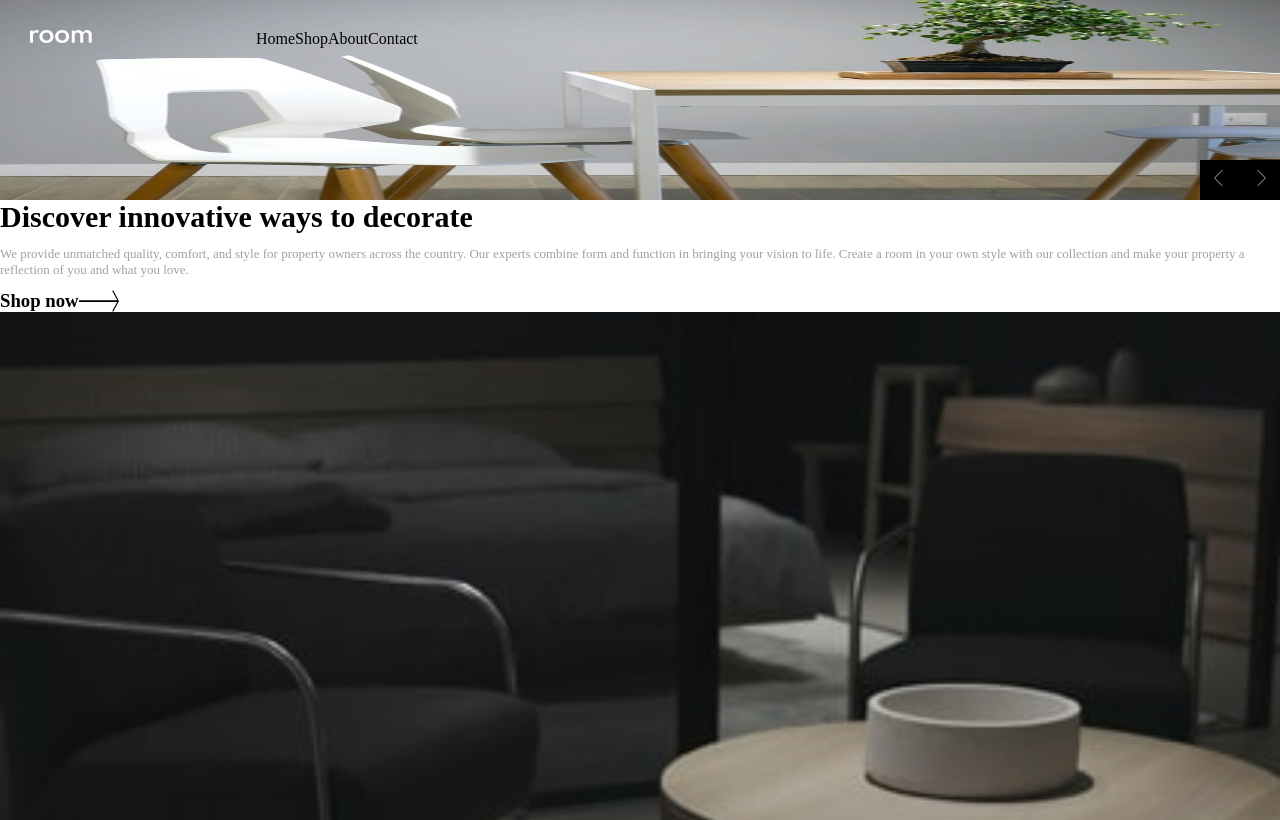
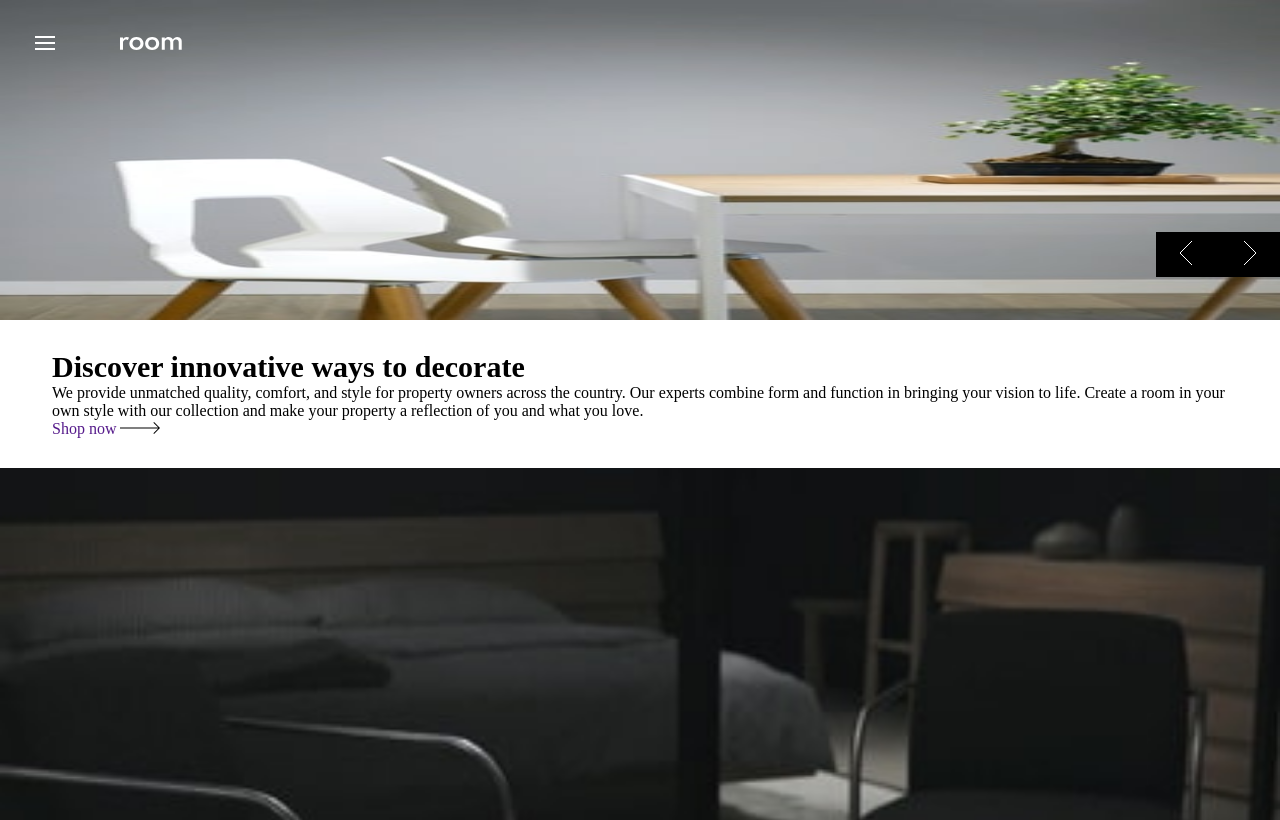
Before and after one commit to chiamaka28/room-homepage, a plain HTML site: page index.html in a window 1280 px wide. Shown: the top 820 px of the page. Drawn offline with Linux system fonts and the light colour scheme.

Commit message:
first commit

```diff
--- a/index.html
+++ b/index.html
@@ -10,77 +10,70 @@
 
   <!-- Feel free to remove these styles or customise in your own stylesheet 👍 -->
   <style>
-    .attribution { font-size: 11px; text-align: center; }
+    .attribution { font-size: 11px; }
     .attribution a { color: hsl(228, 45%, 44%); }
   </style>
 </head>
 <body>
-
-
-      <header>
-         <nav>
-        <div class="mobile-nav">
-          <div class="toggle"><img src="/images/icon-hamburger.svg" alt=""></div>
+  <header class="slider-container overlay">
+    <div class="slider-image">
+      <div class="hero"><img src="/images/mobile-image-hero-1.jpg" alt=""></div>
+      <nav >
+        <div class="navbar">
+          <div class="toggle "></div>
           <div class="logo"><img src="/images/logo.svg"  alt=""></div>
         </div>
+        <div class="main-menu">
+          <ul class="">
+            <li><a href="">Home</a></li>
+            <li><a href="">Shop</a></li>
+            <li><a href="">About</a></li>
+            <li><a href="">Contact</a></li>
+          </ul>
 
-        <ul>
-          <li>Home</li>
-          <li>Shop</li>
-          <li>About</li>
-          <li>Contact</li>
-        </ul>
+        </div>
       </nav>
-      <div class="arrows">
-        <div><img src="/images/icon-angle-left.svg" alt="" width="9px"></div>
-        <div>
-          <img src="/images/icon-angle-right.svg" alt="" width="9px">
+      <!-- <img src="" alt=""> -->
+      <div class="slider-controller">
+        <button><img src="/images/icon-angle-left.svg" alt=""></button>
+        <button><img src="/images/icon-angle-right.svg" alt=""></button>
       </div>
     </div>
-      </header>
-      <div class="section-one">
+    <div class="slider-text">
       <h2>Discover innovative ways to decorate</h2>
       <p>
         We provide unmatched quality, comfort, and style for property owners across the country.
         Our experts combine form and function in bringing your vision to life. Create a room in your
         own style with our collection and make your property a reflection of you and what you love.
       </p>
-        <div class="shop">
-          <h3>Shop now</h3>
+      <a href="">Shop now  </a>
       <img src="/images/icon-arrow.svg" alt="">
     </div>
-      </div>
-    <div id="slide-two">
-    <div class="section-two hide">
+    <div class="slider-text hide">
       <h2>We are available all across the globe</h2>
       <p>
         With stores all over the world, it's easy for you to find furniture for your home or place of business.
         Locally, we’re in most major cities throughout the country. Find the branch nearest you using our
         store locator. Any questions? Don't hesitate to contact us today.
       </p>
-      <div class="shop">
-        <h3>Shop now</h3>
+        <a href="">Shop now  </a>
         <img src="/images/icon-arrow.svg" alt="">
       </div>
-    </div>
-    </div>
       <div id="slide-three">
-      <div class="section-three hide">
+        <div class="slider-text hide">
           <h2>Manufactured with the best materials</h2>
           <p>
             Our modern furniture store provide a high level of quality. Our company has invested in advanced technology
             to ensure that every product is made as perfect and as consistent as possible. With three decades of
             experience in this industry, we understand what customers want for their home and office.
           </p>
-        <div class="shop">
-          <h3>Shop now</h3>
+          <a href="">Shop now  </a>
           <img src="/images/icon-arrow.svg" alt="">
         </div>
-      </div>
-    </div>
-  <div><img src="/images/image-about-dark.jpg" alt="" width="100%"></div>
-
-  <div class="b-section">
+  </header>
+  <article>
+    <img src="/images/image-about-dark.jpg"  alt="" width="100%">
+    <section>
       <h2>About our furniture</h2>
       <p>
         Our multifunctional collection blends design and function to suit your individual taste.
@@ -89,11 +82,11 @@
         or anything in between. Product specialists are available to help you create your dream space.
 
       </p>
-  </div>
-  <div><img src="/images/image-about-light.jpg" alt=""width="100%"></div>
-  <div class="attribution">
-    Challenge by <a href="https://www.frontendmentor.io?ref=challenge" target="_blank">Frontend Mentor</a>.
-    Coded by <a href="#">Your Name Here</a>.
-  </div>
+    </section>
+    <img src="/images/image-about-light.jpg" alt="" width="100%">
+  </article>
+
+
+<script src="/scripts/script.js"></script>
 </body>
 </html>
--- /dev/null
+++ b/scripts/script.js
@@ -0,0 +1,9 @@
+const btn = document.querySelector('.toggle');
+const menu = document.querySelector('ul');
+
+
+
+btn.addEventListener('click', function (){
+  btn.classList.toggle('active');
+   menu.classList.toggle('show');
+})
--- a/styles/style.css
+++ b/styles/style.css
@@ -3,56 +3,121 @@
     padding:0;
     box-sizing:border-box;
     list-style: none;
+    text-decoration: none;
 }
 body{
     height: 100vh;
 }
-header{
-    height: 200px;
+.slider-container{
+    /* height: 350px; */
+    /* width: 100%; */
+    position: relative;
+}
+/* .slider-container.overlay{
+  background: black;
+  position: absolute;
+  height: 100vh;
+} */
+.hero{
+    height: 320px;
+}
+.hero img{
     width: 100%;
-    /* width: 100vw; */
-    background: url('/images/mobile-image-hero-1.jpg');
-    background-size: 100% 100%;
+    height: 320px;
+    position: relative;
+}
+
+nav{
+  position: absolute;
+  top: 0;
+  left: 0;
+
+}
+.navbar{
+    display: flex;
+    gap:60px;
+    padding:30px;
+}
+nav .toggle{
+    background: url(/images/icon-hamburger.svg);
+    width: 30px;
+    height: 25px;
     background-repeat: no-repeat;
-    position: relative;
+    background-position: center;
+    cursor:pointer;
+    z-index: 1000;
 
+}
+.toggle.active{
+    background:  url(/images/icon-close.svg);
+    background-size: 15px;
+    background-repeat: no-repeat;
+    background-position: center;
+    cursor:pointer;
+    z-index: 1000;
+    margin-top: 5px;
+
+
+}
+nav .logo{
+    margin-top: 7px;
 }
 nav ul{
     color: black;
-    /* transform: translateY(-400px); */
+    transform: translateY(-400px);
+    background: white;
+    display: flex;
+    align-items: center;
+    justify-content: flex-end;
+    /* gap:40px; */
+
+
+
+    width: 100vw;
+    height: 100px;
+    position: absolute;
+    top: 0;
+    font-size: 15px;
+    text-transform: lowercase;
+
+
 }
-.mobile-nav{
-    display: flex;
-    padding: 30px;
+nav ul li a{
+    margin: 20px;
+    color: black;
 }
-.logo{
-    margin-left: 35%;
+nav ul.show{
+    transform: translateY(-5px);
 }
-.arrows{
-   display: flex;
-   width: 80px;
-   height: 40px;
-   background-color: black;
-   z-index: 100;
-   padding: 10px 14px;
-   justify-content: space-between;
-   align-items: center;
-   position: absolute;
-   right:0;
-   bottom: 0;
+.slider-controller{
+    position: absolute;
+    top:49.5%;
+    right: 0;
+    margin: 0;
+    background: black;
+
+}
+.slider-controller button{
+    border: none;
+    background: black;
+    width: 60px;
+    height:45px;
+}
+.slider-text{
+    padding:30px 52px;
+}
+.slider-text h2{
+    font-size: 30px;
 }
 .hide{
     display: none;
 }
-.section-one,.section-two,
-.section-three{
-    /* padding:30px 52px; */
+/* .logo{
+    margin-left: 35%;
 }
-.section-one h2,.section-two h2,
-.section-three h2{
-   font-size: 30px;
-}
-.section-one p,.section-two p,
+
+
+n-one p,.section-two p,
 .section-three p{
     font-size: 13px;
     padding: 12px 0;
@@ -77,14 +142,14 @@ nav ul{
 }
 
 @media only screen and (min-width:420px) {
-    header{
+    /* header{
     background: url('/images/desktop-image-hero-1.jpg');
     background-size: 100% 100%;
     background-repeat: no-repeat;
 
     }
-}
-@media only screen and (min-width:690px) {
+} */
+/* @media only screen and (min-width:690px) {
     .toggle{
         display: none;
     }
@@ -101,4 +166,4 @@ nav ul{
         top:15%;
     }
 
-}
+}  */ */
```
Lines whose indentation alone changed are shown as unchanged.
